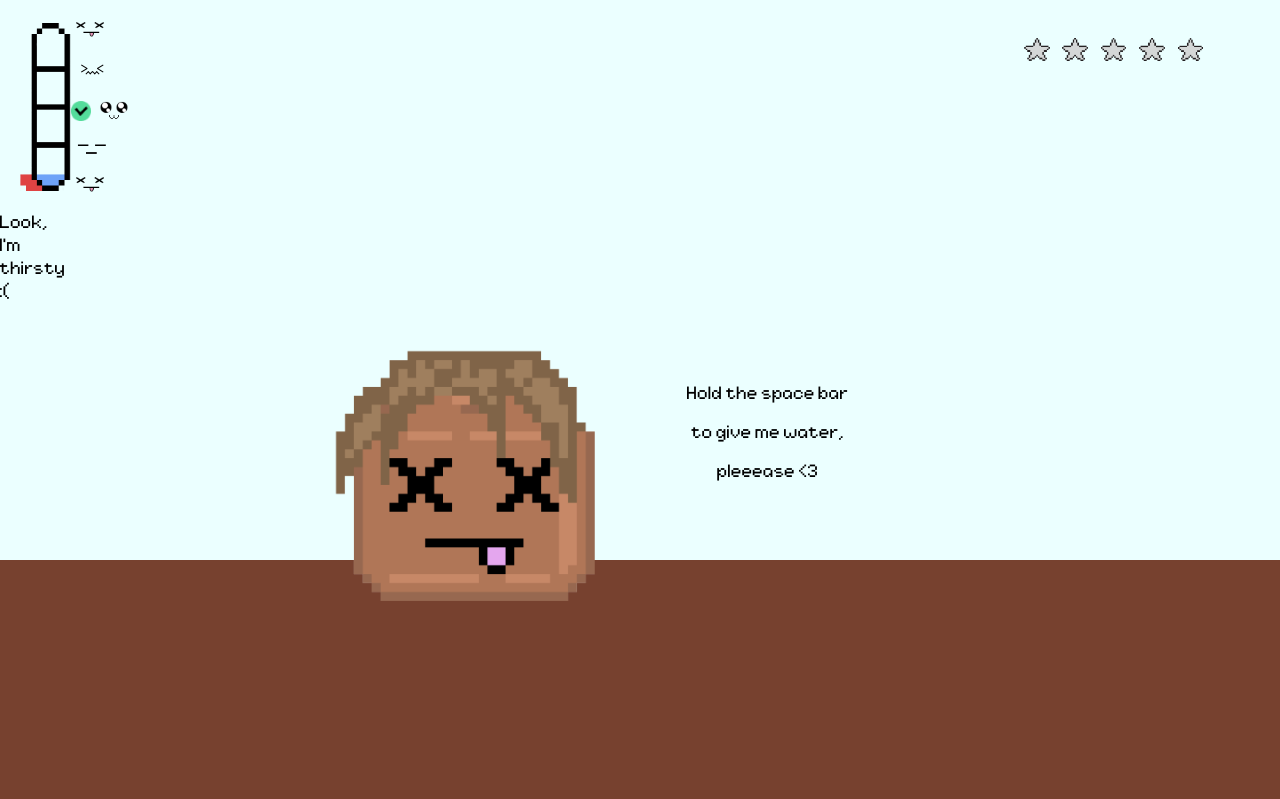
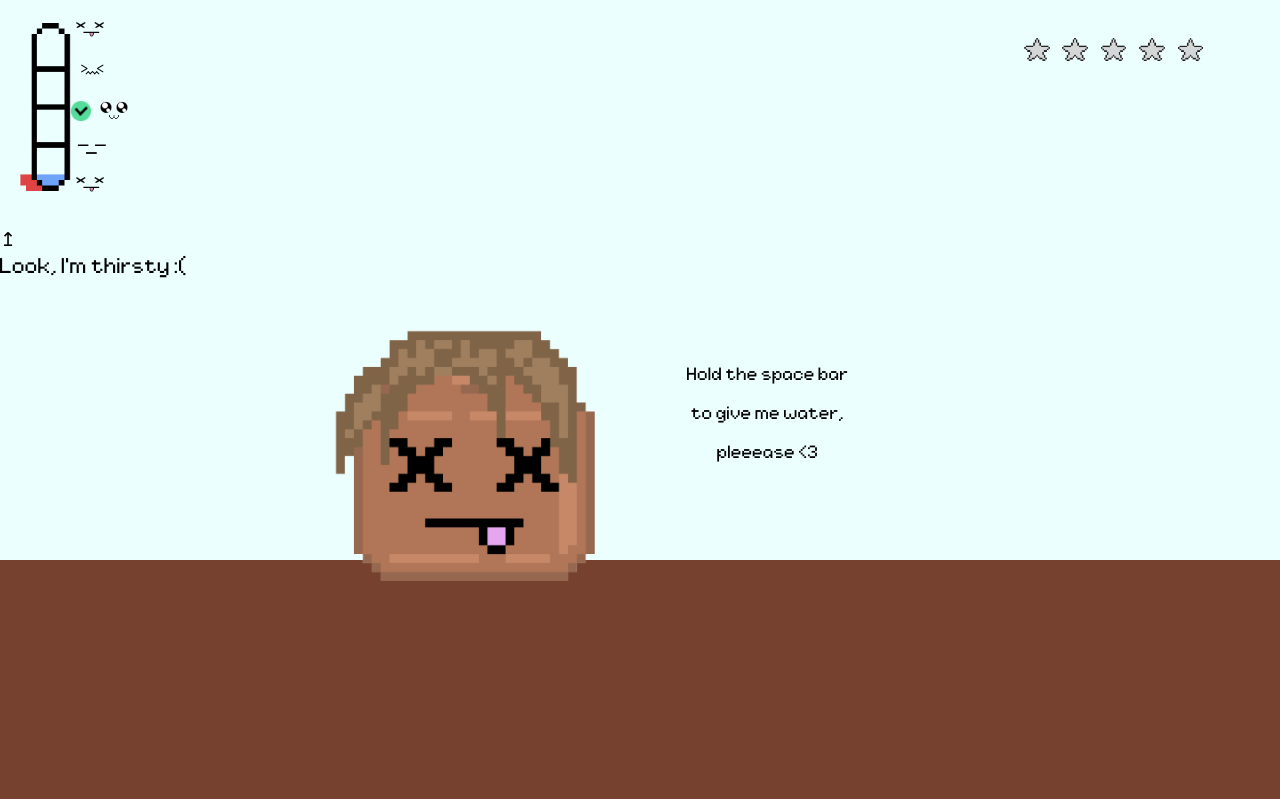
Before and after one commit to leilamyar/plant-chi, a PHP site: template views/page/tuto-water-part-1.php in a window 1280 px wide. Shown: the top 799 px of the page. Run offline with PHP 8.4, Linux system fonts and the light colour scheme; the template is opened without the code that fills it, so the values that code supplies are empty.

Commit message:
following of the work

```diff
--- a/public/css/tuto_water_plant_part_1.css
+++ b/public/css/tuto_water_plant_part_1.css
@@ -71,5 +71,6 @@
   }
 
   .look-gauge{
-      width: 10%;
+    width: 70;
+    font-size:larger;
   }
--- a/views/page/tuto-water-part-1.php
+++ b/views/page/tuto-water-part-1.php
@@ -45,7 +45,7 @@
 
     <div class="plant-grid-c">
         <!-- Plant-chi img -->
-        <p class="look-gauge">Look, I'm thirsty :(</p>
+        <p class="look-gauge">↥ <br> Look, I'm thirsty :(</p>
         <div id="grid-item-1">
             <img id="plant-chi-mood-img" src="public/images/plant-chi/plant-chi_dead.png" alt="Plant-chi is happy with the spot">
     </div>
```
